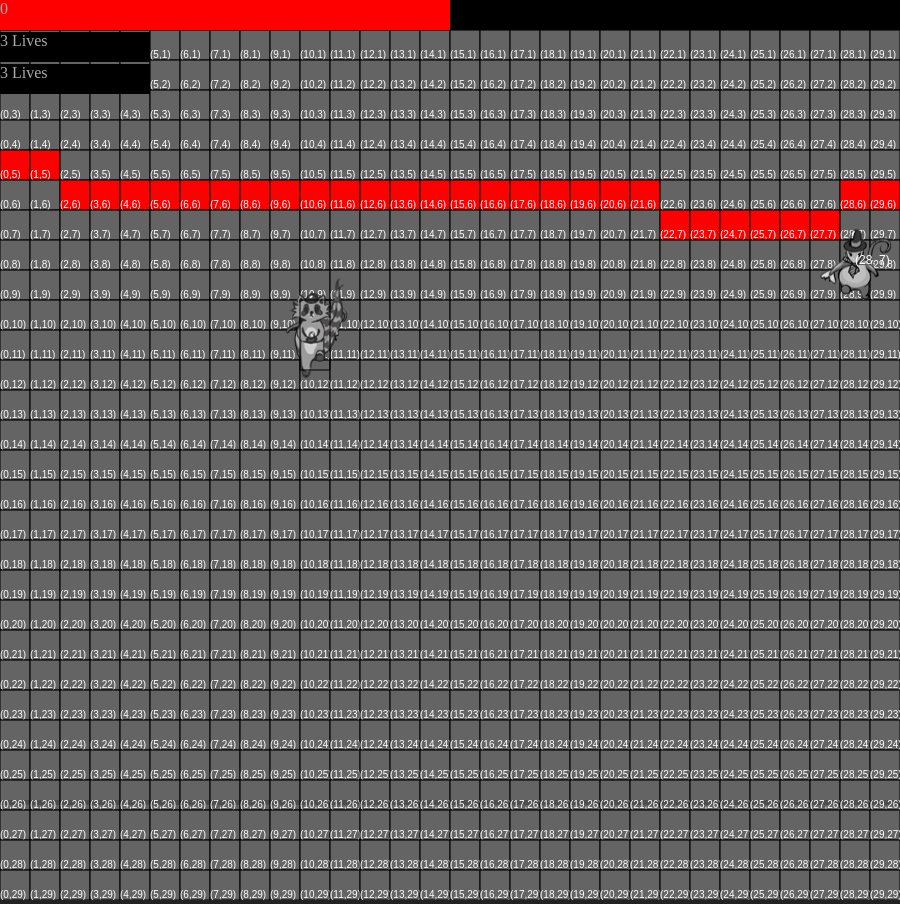
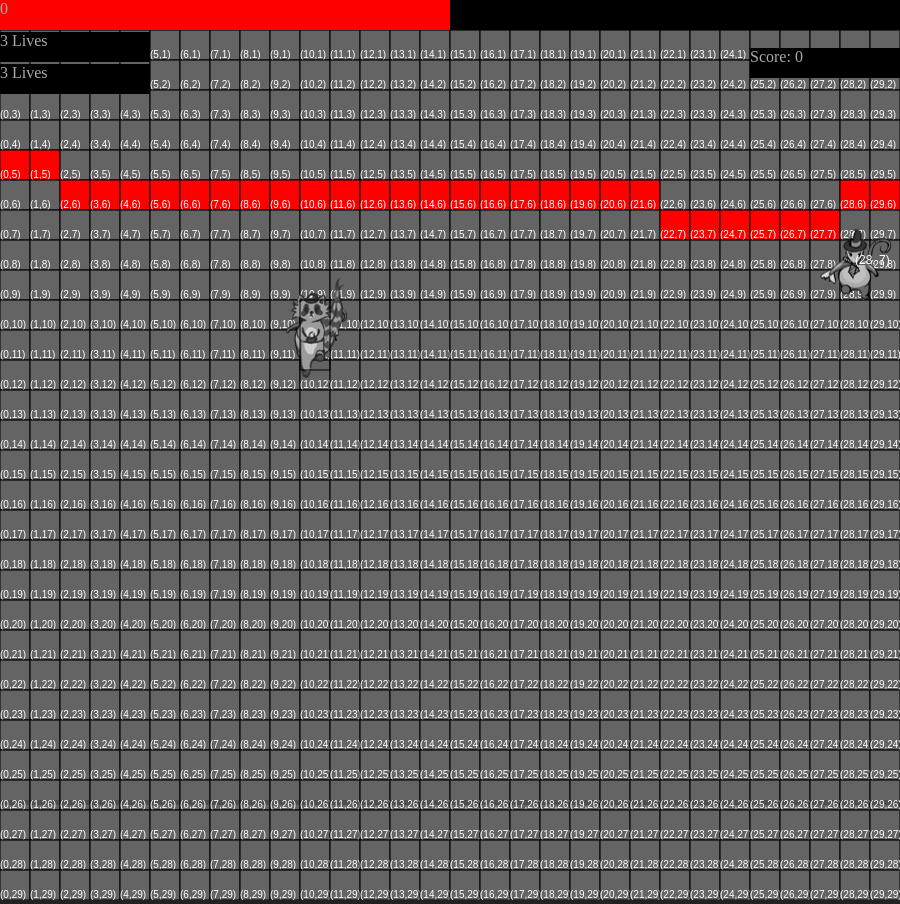
Before and after one commit to Swearfy/racoon-shooter, an Electron app: page index.html in a window 900 px wide. Drawn offline with Linux system fonts and the light colour scheme; animation ran at ten frames a second.

Commit message:
added score placeholder

```diff
--- a/index.html
+++ b/index.html
@@ -75,6 +75,7 @@
       </div>
       <div id="lives">3 Lives</div>
       <div id="powerUps">3 Lives</div>
+      <div id="scoreDisplay">Score: <span id="score">0</span></div>
     </div>
 
     <script type="module" src="./renderer.js"></script>
--- a/styles/style.css
+++ b/styles/style.css
@@ -100,3 +100,12 @@ h2 {
   height: 30px;
   background-color: black;
 }
+
+#scoreDisplay {
+  position: absolute;
+  top: 6%;
+  right: 0%;
+  width: 150px;
+  height: 30px;
+  background-color: black;
+}
```
